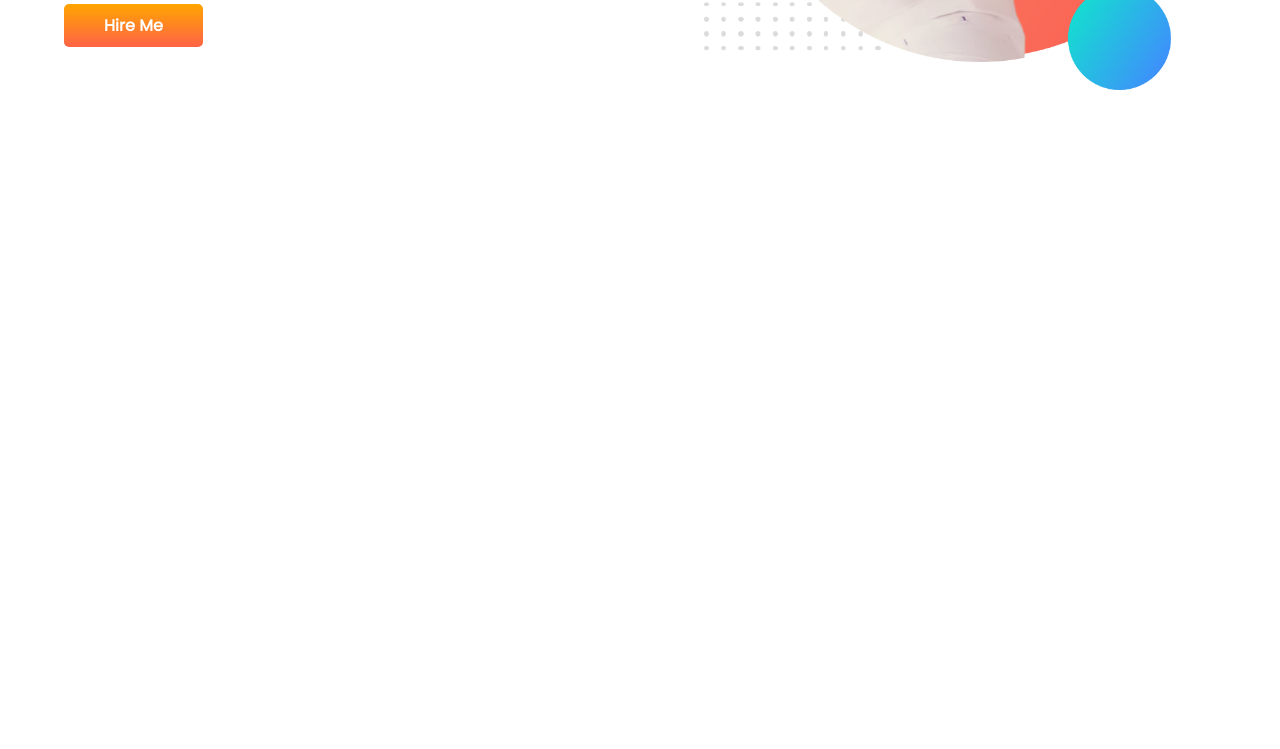
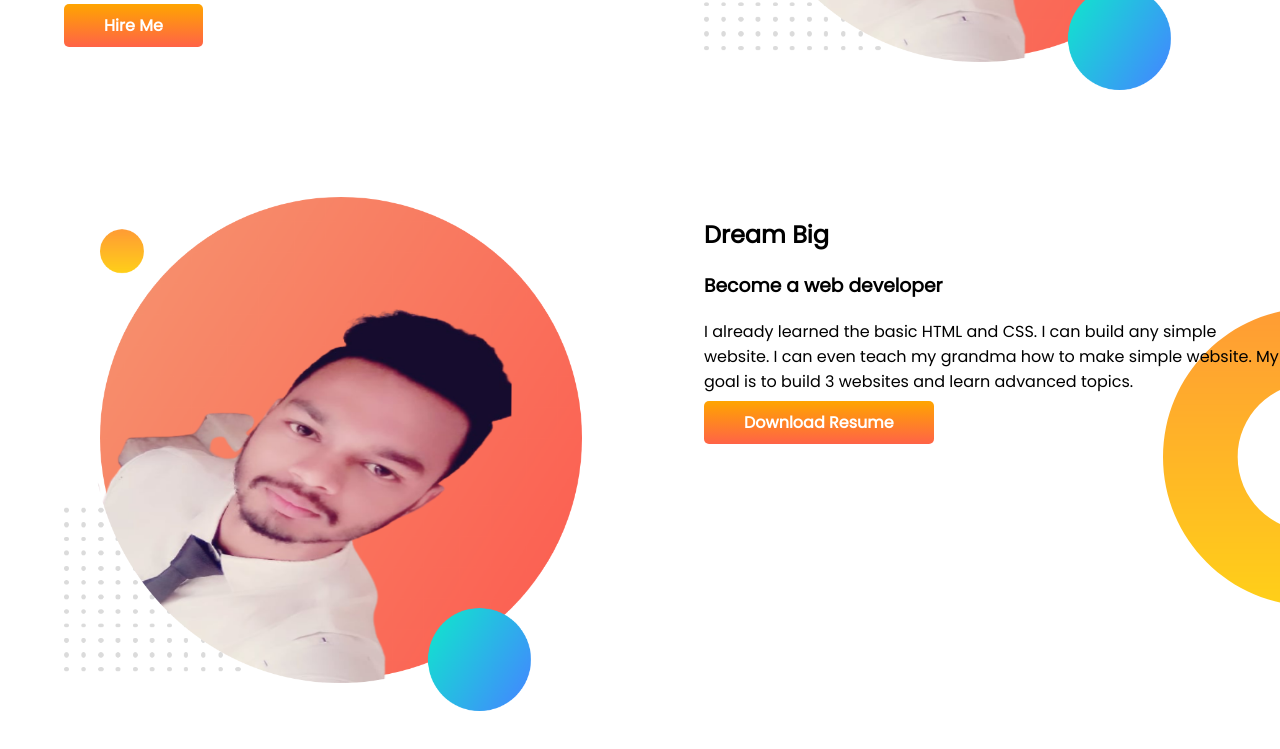
Before and after one commit to Arafatrobin/developer-portfolio, a plain HTML site: page index.html in a window 1280 px wide. Shown: the part 425-1174 px from the top of the page. Before the commit the page ends 800 px from the top, so only its background shows below. Drawn offline with Linux system fonts and the light colour scheme.

Commit message:
dream-addeded

```diff
--- a/index.html
+++ b/index.html
@@ -23,12 +23,27 @@
                 That's why I am learning and mastering web development. I will not stop until I become the Web
                 Development
                 Hero</p>
-            <a class="link-button" target="_blank" href="https://www.linkedin.com/company/programminghero/">Hire Me</a>
+            <a class="link-button" target="_blank"
+                https://www.linkedin.com/company/programminghero/href="https://www.linkedin.com/company/programminghero/">Hire
+                Me</a>
         </div>
         <div class="half">
             <img src="my-bg.png" alt="">
         </div>
     </section>
+    <section class="dream-big">
+        <div class="half">
+            <img src="my-bg.png" alt="">
+        </div>
+        <div class="half">
+            <h2>Dream Big</h2>
+            <h3>Become a web developer</h3>
+            <p>I already learned the basic HTML and CSS. I can build any simple website. I can even teach my grandma how
+                to make simple website. My goal is to build 3 websites and learn advanced topics.</p>
+            <a class="link-button" target="_blank" href="https://www.linkedin.com/company/programminghero/">Download
+                Resume</a>
+        </div>
+    </section>
 </body>
 
 </html>
--- a/style.css
+++ b/style.css
@@ -10,6 +10,7 @@ h1{
 }
 section{
     display: flex;
+    margin-bottom: 100px;
 }
 .half{
     width: 50%;
@@ -30,3 +31,8 @@ section{
     background-image: url(images/top-banner.png);
     background-repeat: no-repeat;
 }
+.dream-big{
+    background-image: url(images/dream-bg.png);
+    background-repeat: no-repeat;
+    background-position: right;
+}
```
